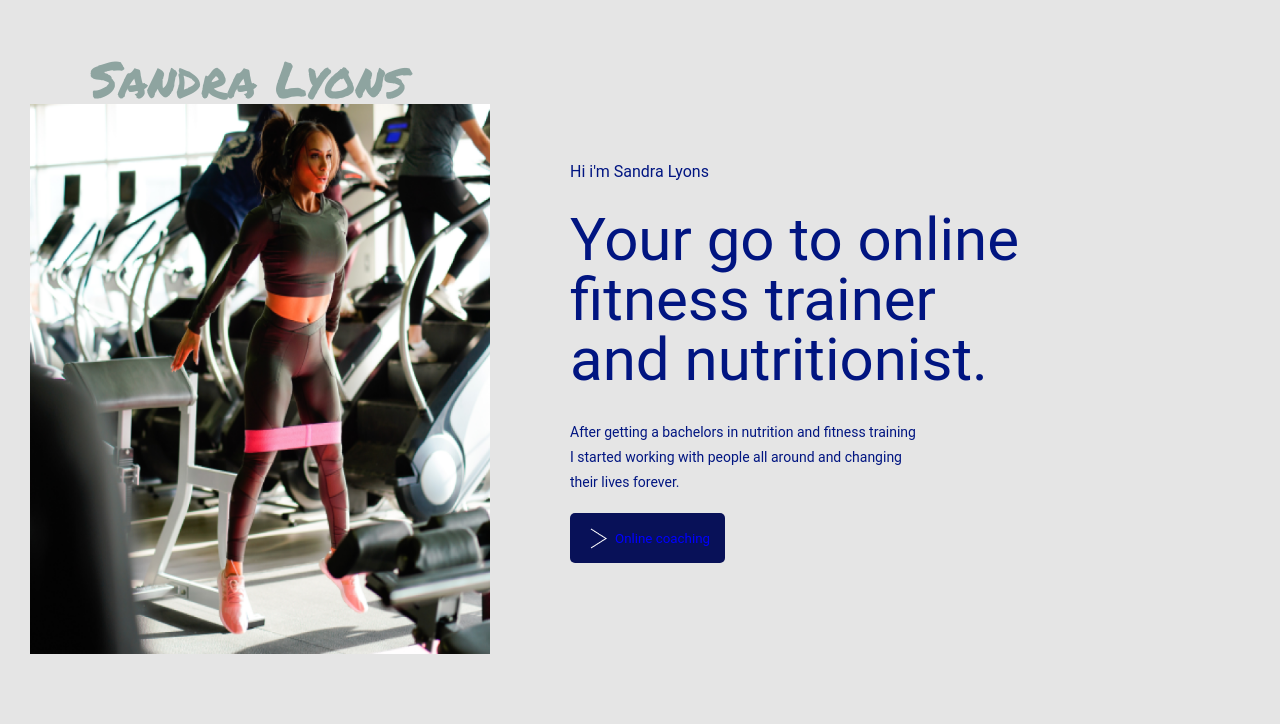
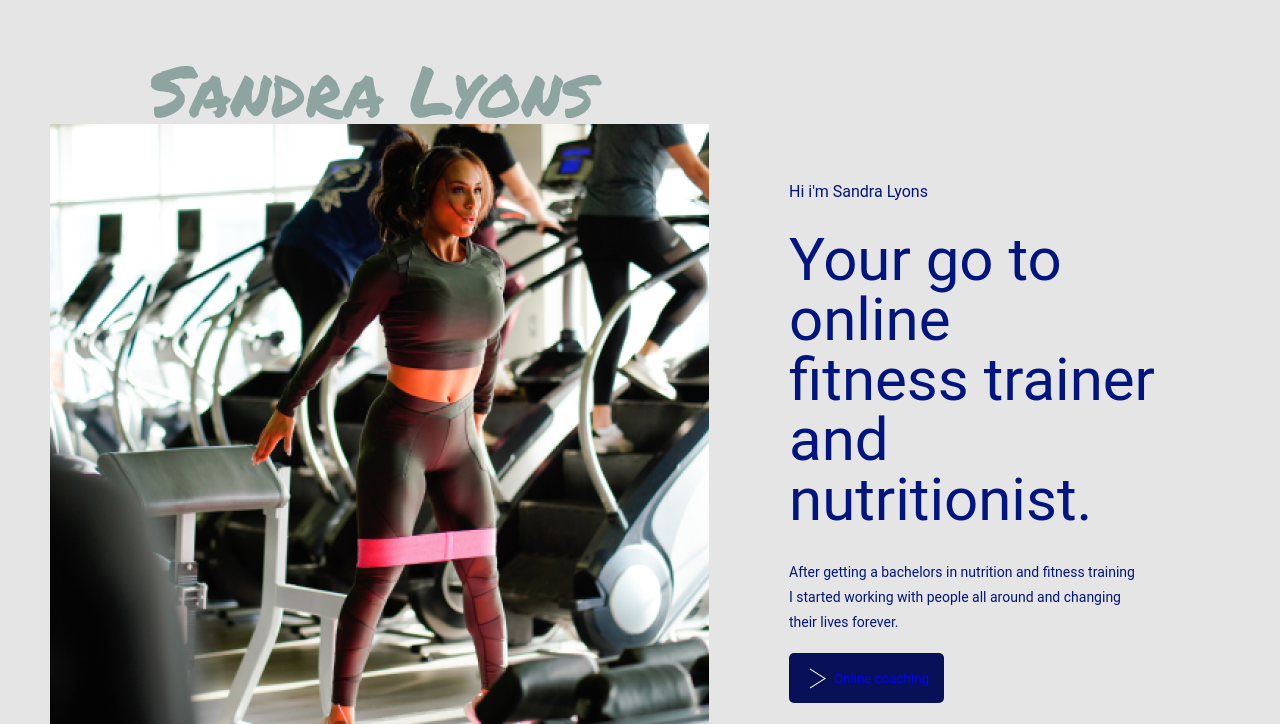
Before and after one commit to Mrdotov/Fitnesso, a plain HTML site: page src/Index.html in a window 1280 px wide. Shown: the part 76-800 px from the top of the page. Drawn offline with Linux system fonts and the light colour scheme.

Commit message:
first commit

```diff
--- a/src/CSS/header.css
+++ /dev/null
@@ -1,5 +0,0 @@
-header {
-    display: flex;
-    justify-content: space-between;
-    align-items: center;
-}
--- a/src/CSS/style.css
+++ b/src/CSS/style.css
@@ -6,19 +6,19 @@ body {
 
 .jblock {
     background-color: #E5E5E5;
-    padding: 60px 80px 500px 30px;
+    padding: 60px 80px 350px 50px;
 }
 
 .jtitle {
     font-family: 'Permanent Marker';
-    font-size: 50px;
+    font-size: 70px;
     color: #8EA4A0;
-    padding-left: 60px;
+    padding-left: 100px;
 }
 
 .jimg img {
-    width: 460px;
-    height: 550px;
+    width: 659px;
+    height: 700px;
     float: left;
 }
 
--- a/src/Index.html
+++ b/src/Index.html
@@ -7,10 +7,9 @@
     <meta name="viewport" content="width=device-width, initial-scale=1.0">
     <title>Fitnesso</title>
     <link rel="stylesheet" href="CSS/style.css">
-    <link rel="stylesheet" href="/src/CSS/header.css">
+    <link rel="stylesheet" href="/src/CSS/navbar.css">
     <link rel="stylesheet" href="/src/CSS/reset.css">
     <link rel="stylesheet" href="/src/CSS/button.css">
-    <link rel="stylesheet" href="/src/CSS/nav.css">
     <link href='https://fonts.googleapis.com/css?family=Permanent Marker' rel='stylesheet'>
 </head>
 
@@ -41,7 +40,7 @@
                         <p class="subtitle">Hi i'm Sandra Lyons</p>
                         <p class="title">Your go to online<br> fitness trainer<br> and nutritionist.</p>
                         <p class="description">After getting a bachelors in nutrition and fitness training<br>I started working with people all around and changing<br> their lives forever. </p>
-                        <button class="btn" id="btn"><img src="/src/image/img/Vector.png" alt="">Online coaching</button>
+                        <button class="btn" id="btn" style="color:white;"><img src="/src/image/img/Vector.png" alt="">Online coaching</button>
                     </div>
                 </div>
             </div>
```
Also changed, not shown: src/CSS/navbar.css (renamed from src/CSS/nav.css).
